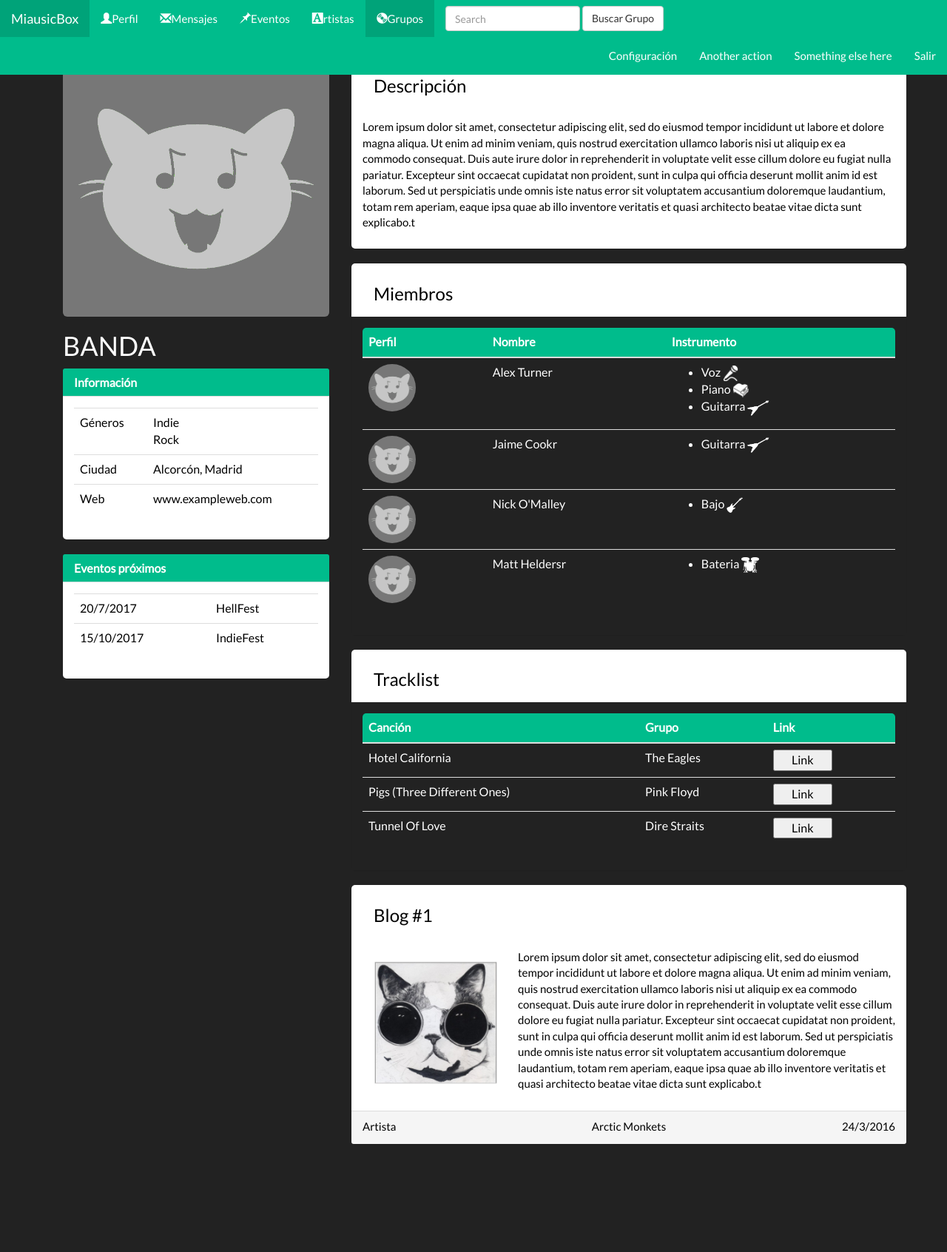
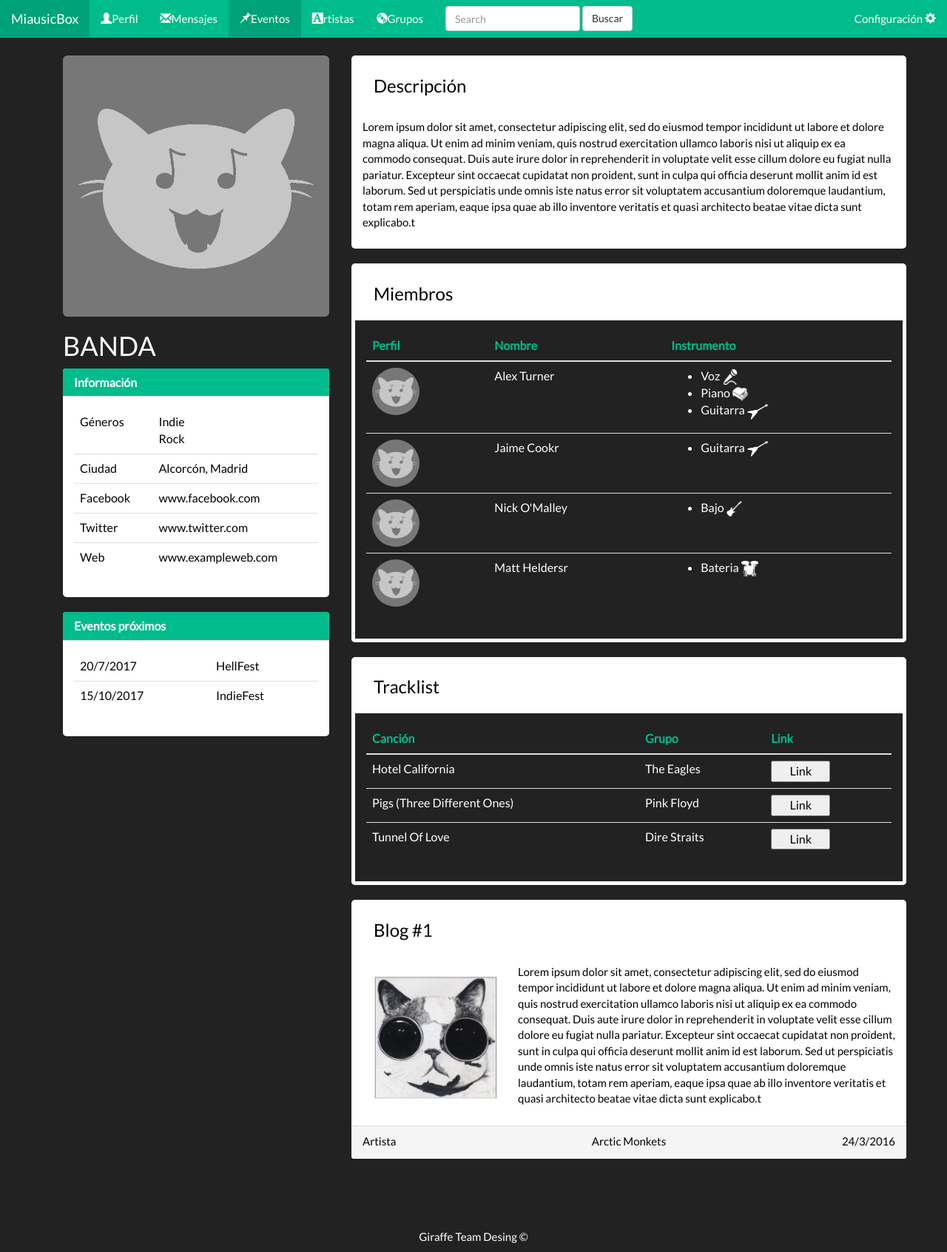
Before and after one commit to cruizba/MiausicBox, a plain HTML site: page static/templates/banda.html in a window 1280 px wide. Shown: the whole page at 74% size. Before the commit the page ends 1566 px from the top, so only its background shows below. Drawn offline with Linux system fonts and the light colour scheme.

Commit message:
Mejorado artista y banda (html y css)

```diff
--- a/static/styles/artista.css
+++ b/static/styles/artista.css
@@ -32,6 +32,10 @@
 #Informacion a:hover {
     color: #00BC8C;
     text-decoration: none;
+}
+
+#PrimeraFila {
+    border-top-style: hidden;
 }
 
 #ListaGeneros {
@@ -83,8 +87,26 @@
     text-align: left;
 }
 
+#AutorBlog a {
+    color: black;
+    text-decoration: none;
+}
+
+#AutorBlog a:hover {
+    color: #00BC8C;
+}
+
 #BandaBlog {
     text-align: center;
+}
+
+#BandaBlog a {
+    color: black;
+    text-decoration: none;
+}
+
+#BandaBlog a:hover {
+    color: #00BC8C;
 }
 
 #FechaBlog {
--- a/static/styles/banda.css
+++ b/static/styles/banda.css
@@ -33,6 +33,10 @@
     text-decoration: none;
 }
 
+#PrimeraFila {
+    border-top-style: hidden;
+}
+
 #ListaGeneros {
     list-style: none;
 }
@@ -51,8 +55,12 @@
 }
 
 #ListaItems {
-    color: black;
     background-color: #222222;
+    border-width: 5px;
+    border-style: solid;
+    border-color: white;
+    border-bottom-left-radius: 5px;
+    border-bottom-right-radius: 5px;
 }
 
 .table thead tr{
@@ -66,6 +74,11 @@
 .enlaceArtista:hover {
     color:#00BC8C;
     text-decoration: none;
+}
+
+#TableHead tr {
+    background-color: #222222;
+    color: #00BC8C;
 }
 
 #EsquinaIzqTabla {
@@ -103,8 +116,26 @@
     text-align: left;
 }
 
+#AutorBlog a {
+    color: black;
+    text-decoration: none;
+}
+
+#AutorBlog a:hover {
+    color: #00BC8C;
+}
+
 #BandaBlog {
     text-align: center;
+}
+
+#BandaBlog a {
+    color: black;
+    text-decoration: none;
+}
+
+#BandaBlog a:hover {
+    color: #00BC8C;
 }
 
 #FechaBlog {
--- a/static/templates/banda.html
+++ b/static/templates/banda.html
@@ -33,30 +33,32 @@
                         </li>
                         <li><a href="../mensajes.html"><span class="glyphicon glyphicon-envelope"></span>Mensajes</a>
                         </li>
-                        <li><a href="../eventos.html"><span class="glyphicon glyphicon-pushpin"></span>Eventos</a>
+                        <li class="active"><a href="../eventos.html"><span class="glyphicon glyphicon-pushpin"></span>Eventos</a>
                         </li>
                         <li><a href="../listaArtistas.html"><span class="glyphicon glyphicon-text-background"></span>rtistas</a>
                         </li>
-                        <li class="active"><a href="../listaBandas.html"><span class="glyphicon glyphicon-cd"></span>Grupos</a>
+                        <li ><a href="../listaBandas.html"><span class="glyphicon glyphicon-cd"></span>Grupos</a>
                         </li>
                     </ul>
                     <form class="navbar-form navbar-left" role="search">
                         <div class="form-group">
                             <input type="text" class="form-control" placeholder="Search">
                         </div>
-                        <button type="submit" class="btn btn-default">Buscar Grupo</button>
+                        <button type="submit" class="btn btn-default">Buscar</button>
                     </form>
-                    <ul class="nav navbar-nav navbar-right">
-                        <li><a href="#">Configuración</a>
+                     <div class="nav navbar-nav navbar-right">
+                        <li class="dropdown">
+                          <a href="#" class="dropdown-toggle" data-toggle="dropdown" role="button" aria-expanded="true">
+                              Configuración <span class="glyphicon glyphicon-cog"></span></a>
+                          <ul class="dropdown-menu" role="menu">
+                            <li><a href="#">Action</a></li>
+                            <li><a href="#">Another action</a></li>
+                            <li><a href="#">Something else here</a></li>
+                            <li class="divider"></li>
+                            <li><a href="#"><span class="glyphicons glyphicons-door"></span> Salir</a></li>
+                          </ul>
                         </li>
-                        <li><a href="#">Another action</a>
-                        </li>
-                        <li><a href="#">Something else here</a>
-                        </li>
-                        <li class="divider"></li>
-                        <li><a href="#">Salir</a>
-                        </li>
-                    </ul>
+                      </div>
                 </div>
             </div>
         </nav>
@@ -78,7 +80,7 @@
                         <div class="panel-body">
                             <table class="table" id="Informacion">
                                 <tbody>
-                                    <tr>
+                                    <tr id="PrimeraFila">
                                         <td>Géneros
                                         </td>
                                         <td>
@@ -92,6 +94,18 @@
                                         <td>Ciudad
                                         </td>
                                         <td>Alcorcón, Madrid
+                                        </td>
+                                    </tr>
+                                    <tr>
+                                        <td>Facebook
+                                        </td>
+                                        <td><a href="#" class="enlaceInfo">www.facebook.com</a>
+                                        </td>
+                                    </tr>
+                                    <tr>
+                                        <td>Twitter
+                                        </td>
+                                        <td><a href="#" class="enlaceInfo">www.twitter.com</a>
                                         </td>
                                     </tr>
                                     <tr>
@@ -114,7 +128,7 @@
                         <div class="panel-body">
                             <table class="table" id="Eventos">
                                 <tbody>
-                                    <tr>
+                                    <tr id="PrimeraFila">
                                         <td>20/7/2017
                                         </td>
                                         <td><a href="#">HellFest</a>
@@ -274,9 +288,9 @@
                         </div>
                         <div class="panel-footer" id="BlogFooter">
                             <div class="row">
-                                <div class="col-md-4" id="AutorBlog">Artista</div>
-                                <div class="col-md-4" id="BandaBlog">Arctic Monkets</div>
-                                <div class="col-md-4" id="FechaBlog">24/3/2016</div>
+                                <div class="col-md-4 col-xs-4" id="AutorBlog"><a href="#">Artista</a></div>
+                                <div class="col-md-4 col-xs-4" id="BandaBlog"><a href="#">Arctic Monkets</a></div>
+                                <div class="col-md-4 col-xs-4" id="FechaBlog">24/3/2016</div>
                             </div>
                         </div>
                     </div>
@@ -289,4 +303,8 @@
     </div>
 </body>
 
+<footer>
+    <p id="foot">Giraffe Team Desing &copy;</p>
+</footer>
+
 </html>
```
Also changed, not shown: static/templates/artista.html (+40 -22 lines).
